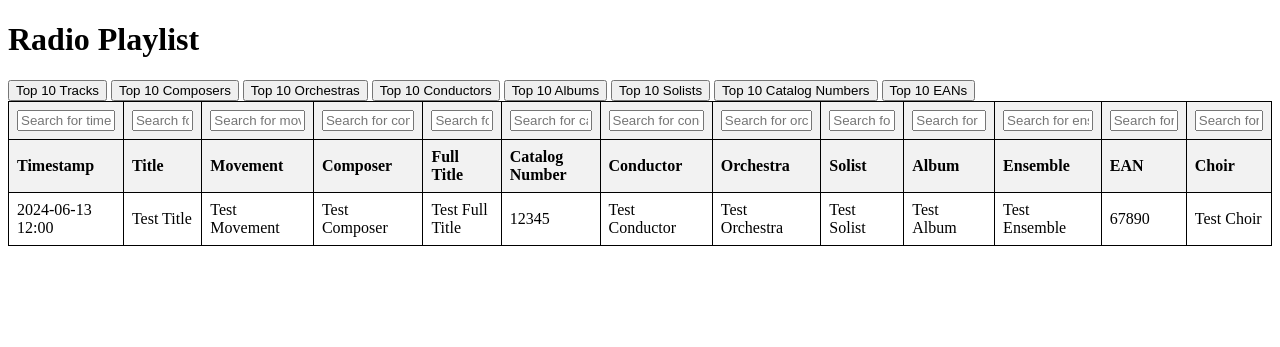
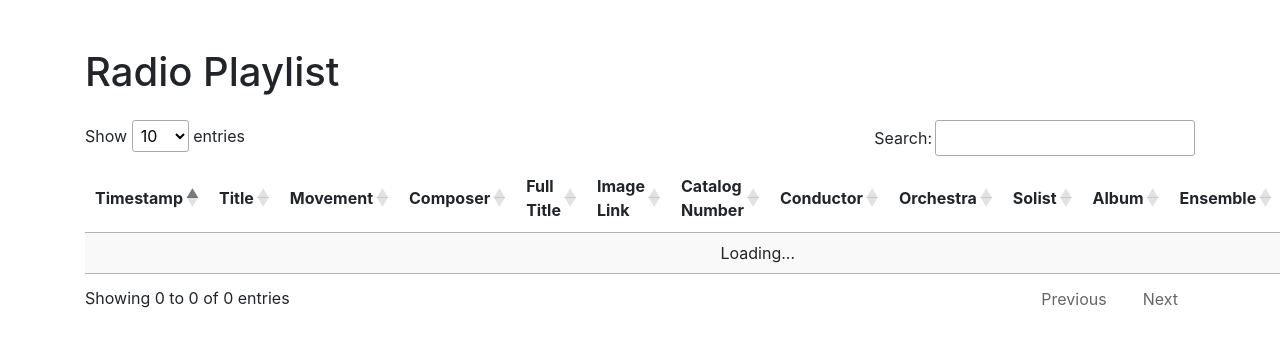
Before and after one commit to thees-k/ndr_kultur_playlists, a Flask app: page / in a window 1280 px wide; the page is wider, and only the part inside the window is pictured. Shown: the top 347 px of that part. Run offline with Flask 3, Linux system fonts and the light colour scheme; some libraries are stand-ins or nearby versions.

Commit message:
index.html with bootstrap

```diff
--- a/templates/index.html
+++ b/templates/index.html
@@ -2,64 +2,22 @@
 <html lang="en">
 <head>
     <meta charset="UTF-8">
-    <meta name="viewport" content="width=device-width, initial-scale=1.0">
     <title>Radio Playlist</title>
-    <style>
-        table {
-            width: 100%;
-            border-collapse: collapse;
-        }
-        table, th, td {
-            border: 1px solid black;
-        }
-        th, td {
-            padding: 8px;
-            text-align: left;
-        }
-        th {
-            background-color: #f2f2f2;
-        }
-        input[type="text"] {
-            width: 100%;
-            box-sizing: border-box;
-        }
-    </style>
+    <link rel="stylesheet" href="https://stackpath.bootstrapcdn.com/bootstrap/4.3.1/css/bootstrap.min.css">
+    <link rel="stylesheet" href="https://cdn.datatables.net/1.10.21/css/jquery.dataTables.min.css">
 </head>
 <body>
-    <h1>Radio Playlist</h1>
-
-    <button onclick="location.href='/top_tracks'">Top 10 Tracks</button>
-    <button onclick="location.href='/top_composers'">Top 10 Composers</button>
-    <button onclick="location.href='/top_orchestras'">Top 10 Orchestras</button>
-    <button onclick="location.href='/top_conductors'">Top 10 Conductors</button>
-    <button onclick="location.href='/top_albums'">Top 10 Albums</button>
-    <button onclick="location.href='/top_solists'">Top 10 Solists</button>
-    <button onclick="location.href='/top_catalog_numbers'">Top 10 Catalog Numbers</button>
-    <button onclick="location.href='/top_eans'">Top 10 EANs</button>
-
-    <table>
+    <div class="container mt-5">
+        <h1 class="mb-4">Radio Playlist</h1>
+        <table id="trackTable" class="display">
             <thead>
-            <tr>
-                <th><input type="text" id="timestampFilter" onkeyup="filterTable('timestampFilter', 0)" placeholder="Search for timestamps"></th>
-                <th><input type="text" id="titleFilter" onkeyup="filterTable('titleFilter', 1)" placeholder="Search for titles"></th>
-                <th><input type="text" id="movementFilter" onkeyup="filterTable('movementFilter', 2)" placeholder="Search for movements"></th>
-                <th><input type="text" id="composerFilter" onkeyup="filterTable('composerFilter', 3)" placeholder="Search for composers"></th>
-                <th><input type="text" id="fullTitleFilter" onkeyup="filterTable('fullTitleFilter', 4)" placeholder="Search for full titles"></th>
-                <th><input type="text" id="catalogNumberFilter" onkeyup="filterTable('catalogNumberFilter', 5)" placeholder="Search for catalog numbers"></th>
-                <th><input type="text" id="conductorFilter" onkeyup="filterTable('conductorFilter', 6)" placeholder="Search for conductors"></th>
-                <th><input type="text" id="orchestraFilter" onkeyup="filterTable('orchestraFilter', 7)" placeholder="Search for orchestras"></th>
-                <th><input type="text" id="solistFilter" onkeyup="filterTable('solistFilter', 8)" placeholder="Search for solists"></th>
-                <th><input type="text" id="albumFilter" onkeyup="filterTable('albumFilter', 9)" placeholder="Search for albums"></th>
-                <th><input type="text" id="ensembleFilter" onkeyup="filterTable('ensembleFilter', 10)" placeholder="Search for ensembles"></th>
-                <th><input type="text" id="eanFilter" onkeyup="filterTable('eanFilter', 11)" placeholder="Search for EANs"></th>
-                <th><input type="text" id="choirFilter" onkeyup="filterTable('choirFilter', 12)" placeholder="Search for choirs"></th>
-            </tr>
                 <tr>
                     <th>Timestamp</th>
                     <th>Title</th>
                     <th>Movement</th>
                     <th>Composer</th>
                     <th>Full Title</th>
+                    <th>Image Link</th>
                     <th>Catalog Number</th>
                     <th>Conductor</th>
                     <th>Orchestra</th>
@@ -70,47 +28,34 @@
                     <th>Choir</th>
                 </tr>
             </thead>
-        <tbody>
-            {% for track in tracks %}
-                <tr>
-                    <td>{{ track.timestamp }}</td>
-                    <td>{{ track.title }}</td>
-                    <td>{{ track.movement }}</td>
-                    <td>{{ track.composer }}</td>
-                    <td>{{ track.full_title }}</td>
-                    <td>{{ track.catalog_number }}</td>
-                    <td>{{ track.conductor }}</td>
-                    <td>{{ track.orchestra }}</td>
-                    <td>{{ track.solist }}</td>
-                    <td>{{ track.album }}</td>
-                    <td>{{ track.ensemble }}</td>
-                    <td>{{ track.ean }}</td>
-                    <td>{{ track.choir }}</td>
-                </tr>
-            {% endfor %}
-        </tbody>
         </table>
-
+    </div>
+    <script src="https://code.jquery.com/jquery-3.3.1.js"></script>
+    <script src="https://cdn.datatables.net/1.10.21/js/jquery.dataTables.min.js"></script>
     <script>
-        function filterTable(inputId, colIndex) {
-            var input, filter, table, tr, td, i, txtValue;
-            input = document.getElementById(inputId);
-            filter = input.value.toUpperCase();
-            table = document.querySelector("table");
-            tr = table.getElementsByTagName("tr");
-
-            for (i = 2; i < tr.length; i++) {
-                td = tr[i].getElementsByTagName("td")[colIndex];
-                if (td) {
-                    txtValue = td.textContent || td.innerText;
-                    if (txtValue.toUpperCase().indexOf(filter) > -1) {
-                        tr[i].style.display = "";
-                    } else {
-                        tr[i].style.display = "none";
-                    }
-                }
-            }
-        }
+        $(document).ready(function() {
+            $('#trackTable').DataTable({
+                "processing": true,
+                "serverSide": false,
+                "ajax": "/data",
+                "columns": [
+                    {"data": "timestamp"},
+                    {"data": "title"},
+                    {"data": "movement"},
+                    {"data": "composer"},
+                    {"data": "full_title"},
+                    {"data": "image_link"},
+                    {"data": "catalog_number"},
+                    {"data": "conductor"},
+                    {"data": "orchestra"},
+                    {"data": "solist"},
+                    {"data": "album"},
+                    {"data": "ensemble"},
+                    {"data": "ean"},
+                    {"data": "choir"}
+                ]
+            });
+        });
     </script>
 </body>
 </html>
```
Lines whose indentation alone changed are shown as unchanged.
